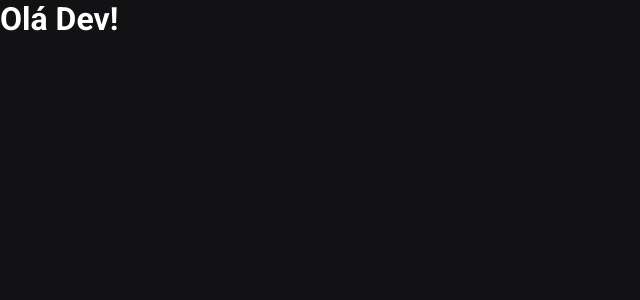
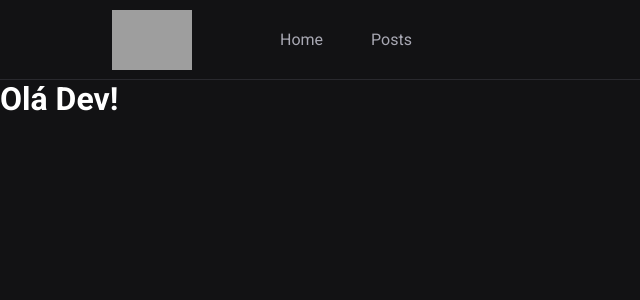
Before and after one commit to IanCaminhas/NextJs, a Next.js app: page / in a window 1280 px wide. Shown: the top 300 px of the page, without its empty margins (0-640 px from the left). Built offline with nearby package versions, Linux system fonts and the light colour scheme; grey boxes are pictures that could not be loaded.

Commit message:
Header Component - parte 1

```diff
--- /dev/null
+++ b/src/components/Header/index.tsx
@@ -0,0 +1,15 @@
+import styles from './styles.module.scss'
+
+export function Header(){
+    return (
+        <header className={styles.container}>
+            <div className={styles.content}>
+                <img src="/logo.svg" alt="DevNews!" />
+                <nav>
+                    <a href="#">Home</a>
+                    <a href="#">Posts</a>
+                </nav>
+            </div>
+        </header>
+    );
+}
--- /dev/null
+++ b/src/components/Header/styles.module.scss
@@ -0,0 +1,51 @@
+.container {
+    height: 5rem;
+    border-bottom: 1px solid var(--gray800);
+}
+
+.content {
+    max-width: 1120px;
+    height: 5rem;
+    margin: 0 auto; //em telas maiores que 1120 px em cima e em baixo... auto é automáico na direita e esquerda...
+    padding: 0 2rem;  // telas menores que 1120px pra não ficar tudo agarrado dos lado, 0 em cima e embaxo. 2rem na esquerda e direita
+    //centralizado verticalmente lado a lado
+    display: flex;
+    align-items: center;
+
+    img {
+        height: 3.75rem; //tamanho da imagem
+    }
+
+    nav {
+        margin-left: 5rem; //5rem para se afastar da imagem
+        height: 5rem;//para garantir que fique centralizado verticalmente
+
+        a{
+            display: inline-block;
+            position: relative;
+            padding: 0 0.5rem;
+            height: 5rem;
+            line-height: 5rem;
+            color: var(--gray300);
+            transition: color 0.2s;//quando o mouse passar por cima vai mudar de cor. Esse efeito vai durar 0.2s
+
+            //estilização a patir do segundo menu
+            & + a{
+                margin-left: 2rem;
+            }
+
+            //efeito de quando o mouse passa por cima
+            &:hover {
+                color: var(--white); //quando o mouse passar em cima, a cor vai ser branca
+            }
+
+            //quando o link estiver ativo, ele terá uma estilização
+            //O elemento que estiver com a classe active, a cor branca vai ficar ativa e o bold também
+            &.active {
+                color: var(--white);
+                font-weight: bold;
+            }
+
+        }
+    }
+}
--- a/src/pages/_app.tsx
+++ b/src/pages/_app.tsx
@@ -1,7 +1,15 @@
+import { Header } from '../components/Header';
 import '../styles/globals.scss'
 
 function MyApp({ Component, pageProps }) {
-  return <Component {...pageProps} />
+  //Esse componente header é o cabeçalho que aparece em todas as páginas
+  return(
+    <>
+    <Header />
+        <Component {...pageProps} />
+    </>
+);
+
 }
 
 export default MyApp
```
